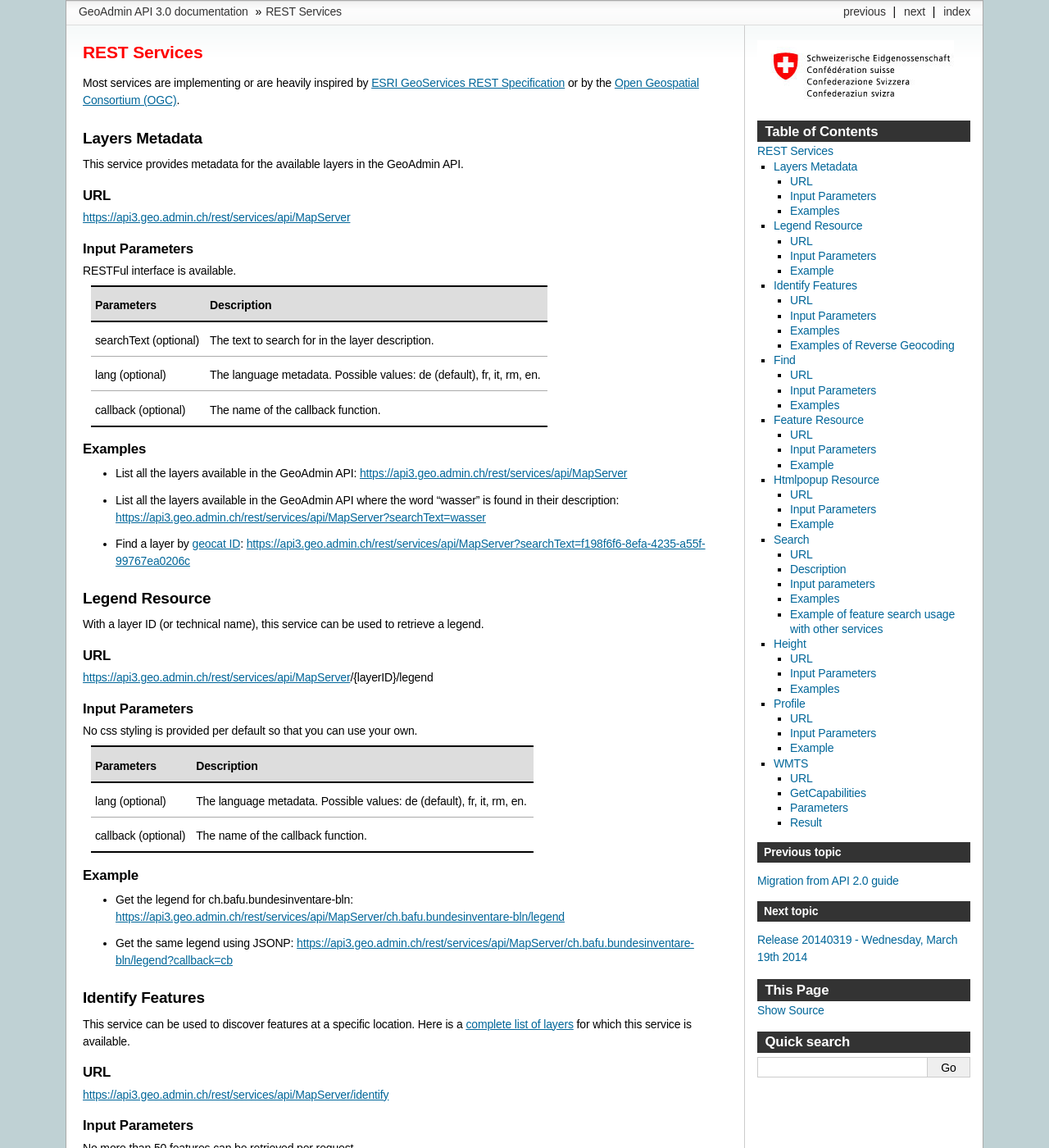
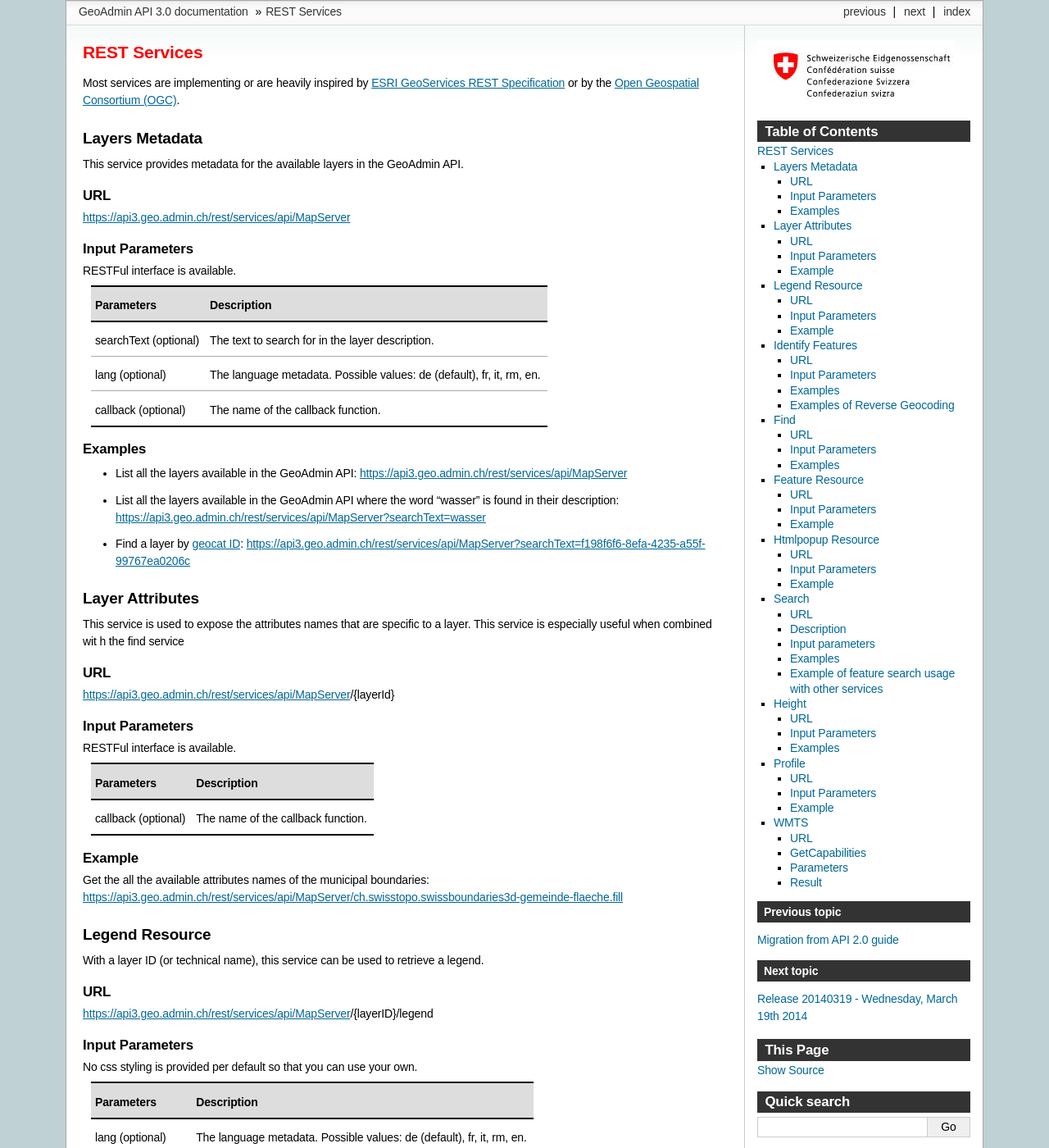
Before and after one commit to swisstopo-test/doc-chsdi3, a Sphinx documentation site: the page built from source/services/sdiservices.rst, in a window 1280 px wide and 1400 px high. Shown: the whole window at 82% size. Built offline with Sphinx 7.4.7, drawn with Linux system fonts in a browser that asks for light colours; formulas are drawn with MathJax 3.

Commit message:
Add doc for layer attributes service

```diff
--- a/source/services/sdiservices.rst
+++ b/source/services/sdiservices.rst
@@ -40,6 +40,35 @@ Examples
 - List all the layers available in the GeoAdmin API: `https://api3.geo.admin.ch/rest/services/api/MapServer <../../../rest/services/api/MapServer>`_
 - List all the layers available in the GeoAdmin API where the word "wasser" is found in their description: `https://api3.geo.admin.ch/rest/services/api/MapServer?searchText=wasser <../../../rest/services/api/MapServer?searchText=wasser>`_
 - Find a layer by `geocat ID <http://www.geocat.ch/geonetwork/srv/eng/geocat>`_: `https://api3.geo.admin.ch/rest/services/api/MapServer?searchText=f198f6f6-8efa-4235-a55f-99767ea0206c  <../../../rest/services/api/MapServer?searchText=f198f6f6-8efa-4235-a55f-99767ea0206c>`_
+
+.. _layer_attributes_description:
+
+Layer Attributes
+----------------
+
+This service is used to expose the attributes names that are specific to a layer. This service is especially useful when combined wit
+h the find service
+
+URL
+^^^
+
+https://api3.geo.admin.ch/rest/services/api/MapServer/{layerId}
+
+Input Parameters
+^^^^^^^^^^^^^^^^
+
+RESTFul interface is available.
+
++-----------------------------------+-------------------------------------------------------------------------------------------+
+| Parameters                        | Description                                                                               |
++===================================+===========================================================================================+
+| callback (optional)               | The name of the callback function.                                                        |
++-----------------------------------+-------------------------------------------------------------------------------------------+
+
+Example
+^^^^^^^
+
+Get the all the available attributes names of the municipal boundaries: `https://api3.geo.admin.ch/rest/services/api/MapServer/ch.swisstopo.swissboundaries3d-gemeinde-flaeche.fill <../../../rest/services/api/MapServer/ch.swisstopo.swissboundaries3d-gemeinde-flaeche.fill>`_
 
 .. _legend_description:
 
```
